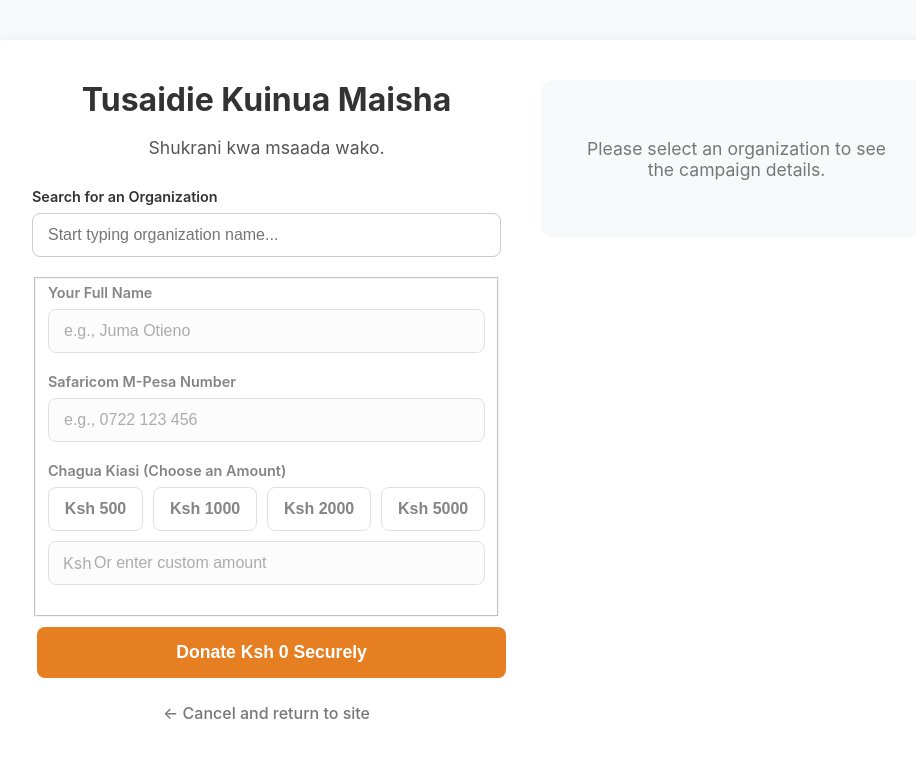
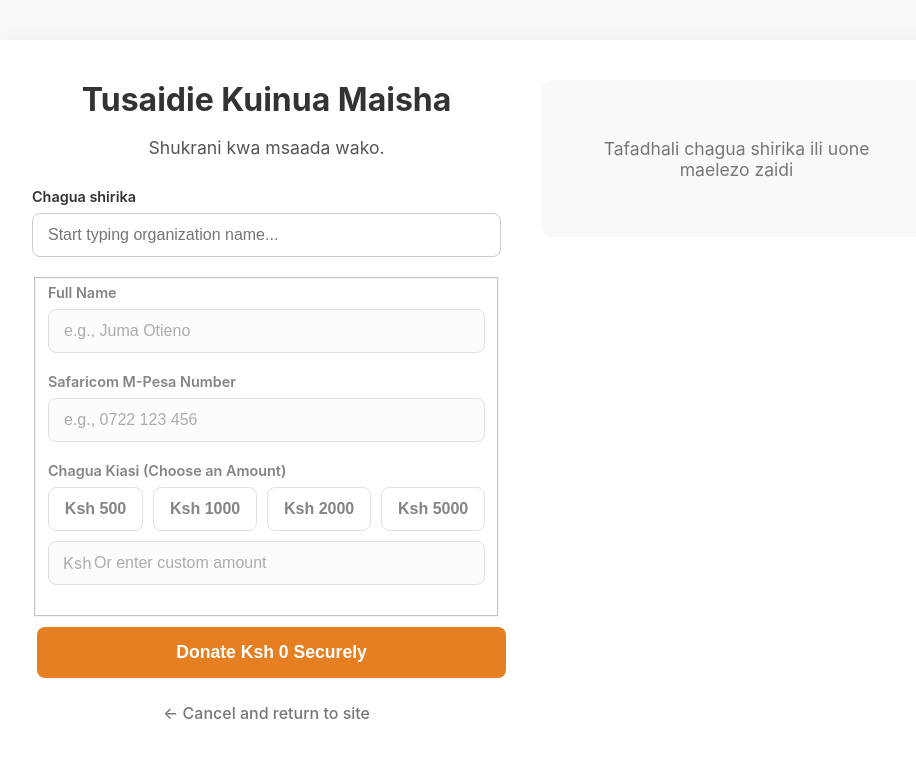
Before and after one commit to SebastianO6/Donation-System, a React (Create React App) app: page / in a window 1280 px wide. Both pictures are taken after a click on the button "Find a Harambee to Support". Shown: the top 758 px of the page, without its empty margins (158-1074 px from the left). Built offline with nearby package versions, Linux system fonts and the light colour scheme.

Commit message:
Localised language

```diff
--- a/src/components/UserPayment.jsx
+++ b/src/components/UserPayment.jsx
@@ -101,7 +101,7 @@ function UserPayment({ navigateTo }) {
 
             <form onSubmit={handleSubmit}>
               <div className='form-group search-container'>
-                <label htmlFor='orgSearch'>Search for an Organization</label>
+                <label htmlFor='orgSearch'>Chagua shirika</label>
                 <input
                   type='text'
                   id='orgSearch'
@@ -124,7 +124,7 @@ function UserPayment({ navigateTo }) {
 
               <fieldset disabled={isFormDisabled}>
                 <div className='form-group'>
-                  <label htmlFor='fullName'>Your Full Name</label>
+                  <label htmlFor='fullName'>Full Name</label>
                   <input
                     type='text'
                     id='fullName'
@@ -204,7 +204,7 @@ function UserPayment({ navigateTo }) {
               </>
             ) : (
               <div className='summary-placeholder'>
-                <p>Please select an organization to see the campaign details.</p>
+                <p>Tafadhali chagua shirika ili uone maelezo zaidi</p>
               </div>
             )}
           </div>
```
